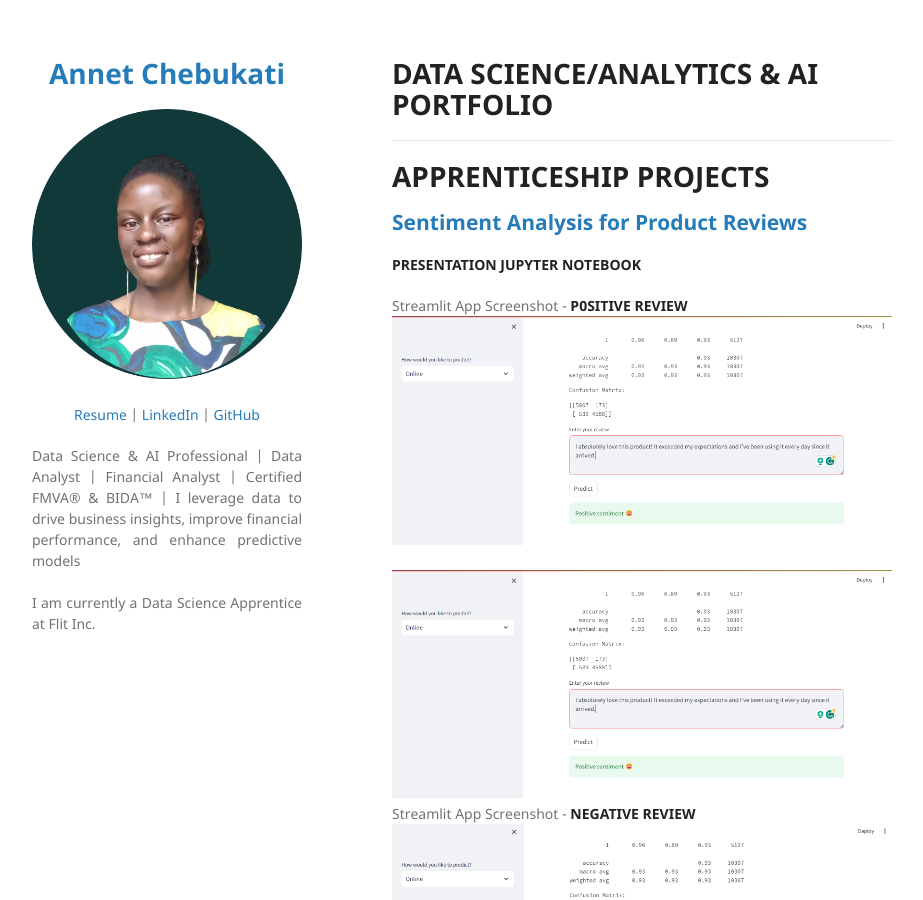
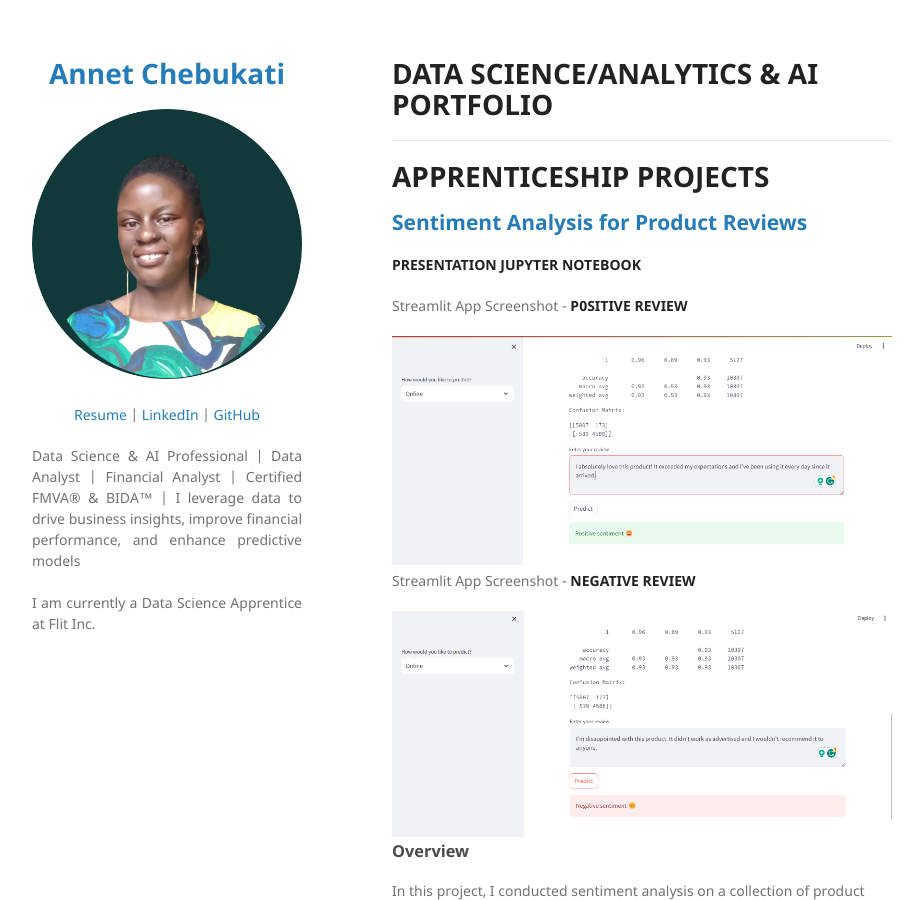
Before and after one commit to Annet-Chebukati/Data_Science_Analysis_Portfolio, a Jekyll site: the page built from index.md, in a window 1280 px wide and 900 px high. Shown: the whole window, without its empty margins (178-1101 px from the left). Built offline with Jekyll 4.4.1, drawn with Linux system fonts in a browser that asks for light colours; our own code applies the rules of GitHub Pages for plain Markdown files.

Commit message:
Update index.md

```diff
--- a/index.md
+++ b/index.md
@@ -9,12 +9,10 @@
 [**PRESENTATION**](https://github.com/Annet-Chebukati/Flit_inc_Apprenticeship/blob/master/DataScienceandAIprojects/Sentiment_Analysis_for_Product_Reviews/Sentiment%20Analysis%20Presentation.pdf) [**JUPYTER NOTEBOOK**](https://github.com/Annet-Chebukati/Flit_inc_Apprenticeship/blob/master/DataScienceandAIprojects/Sentiment_Analysis_for_Product_Reviews/Sentiment%20Analysis.ipynb)
 
 Streamlit App Screenshot - **P0SITIVE REVIEW**
-![IMAGE](https://github.com/Annet-Chebukati/Data_Science_Analysis_Portfolio/blob/main/Images/Image1.png)
 
 <center><img src="Images/Image1.png"/></center>
 
 Streamlit App Screenshot - **NEGATIVE REVIEW**
-![IMAGE](https://github.com/Annet-Chebukati/Data_Science_Analysis_Portfolio/blob/main/Images/Image4.png)
 
 <center><img src="Images/Image4.png"/></center>
 
```
Also changed, not shown: other parts of index.md (+0 -6 lines).
